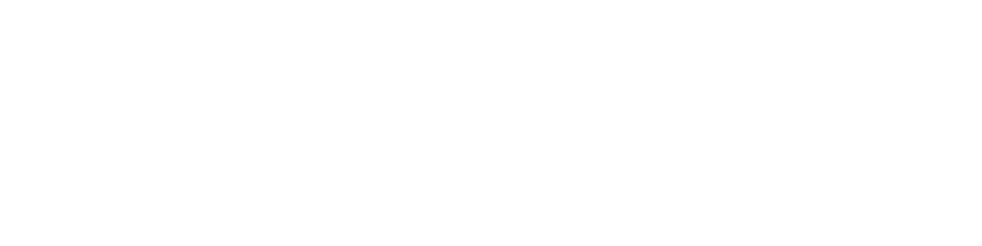
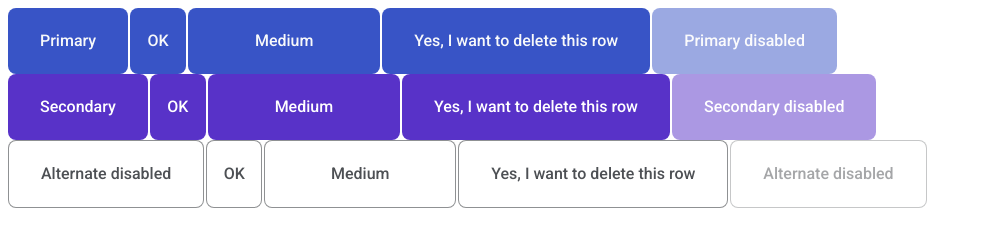
Before and after one commit to js-tasks-ru/htmlcss-20230227_msdm83, a website: page 03-lection1/01-button/index.html in a window 1280 px wide. Shown: the whole page, without its empty margins (0-982 px from the left). Drawn offline with Linux system fonts and the light colour scheme.

Commit message:
accordion + button + page

```diff
--- a/03-lection1/01-button/button.css
+++ b/03-lection1/01-button/button.css
@@ -1 +1,70 @@
 /* Стилизация кнопки */
+.button {
+  font-family: 'Roboto', sans-serif;
+  font-weight: 500;
+  font-size: 2rem;
+  line-height: 2.25rem;
+
+  box-sizing: border-box;
+  padding: 3rem 4rem;
+  cursor: pointer;
+  border: none;
+  border-radius: 1rem;
+  transition: opacity 200ms ease-in-out, background 200ms ease-in-out;
+}
+
+.button:disabled {
+  opacity: 0.5;
+  cursor: default;
+  user-select: none;
+}
+
+.button--primary {
+  background-color: var(--blue-90);
+  color: var(--grey-1);
+}
+
+.button--primary:hover {
+  background-color: var(--blue);
+}
+
+.button--primary:active {
+  background-color: var(--blue-95);
+}
+
+.button--secondary {
+  background-color: var(--purple-90);
+  color: var(--white);
+}
+
+.button--secondary:hover {
+  background-color: var(--purple);
+}
+
+.button--secondary:active {
+  background-color: var(--purple-95);
+}
+
+.button--alternate {
+  background-color: var(--white);
+  color: var(--black-80);
+  border: 1px solid var(--black-50);
+}
+
+.button--alternate:hover {
+  border-color: var(--black);
+}
+
+.button--alternate:active {
+  border-color: var(--black-80);
+}
+
+.button--small {
+  width: 7rem;
+  padding-left: 2rem;
+  padding-right: 2rem;
+}
+
+.button--medium {
+  width: 24rem;
+}
--- a/03-lection1/01-button/index.html
+++ b/03-lection1/01-button/index.html
@@ -4,8 +4,29 @@
 <head>
   <link rel="stylesheet" href="../../assets/css/main.css">
   <link rel="stylesheet" href="./button.css">
+  <title>Button</title>
 </head>
 <body>
-
+<div>
+  <button class="button button--primary">Primary</button>
+  <button class="button button--primary button--small">OK</button>
+  <button class="button button--primary button--medium">Medium</button>
+  <button class="button button--primary">Yes, I want to delete this row</button>
+  <button class="button button--primary" disabled>Primary disabled</button>
+</div>
+<div>
+  <button class="button button--secondary">Secondary</button>
+  <button class="button button--secondary button--small">OK</button>
+  <button class="button button--secondary button--medium">Medium</button>
+  <button class="button button--secondary">Yes, I want to delete this row</button>
+  <button class="button button--secondary" disabled>Secondary disabled</button>
+</div>
+<div>
+  <button class="button button--alternate">Alternate disabled</button>
+  <button class="button button--alternate button--small">OK</button>
+  <button class="button button--alternate button--medium">Medium</button>
+  <button class="button button--alternate">Yes, I want to delete this row</button>
+  <button class="button button--alternate" disabled>Alternate disabled</button>
+</div>
 </body>
 </html>
--- a/assets/css/main.css
+++ b/assets/css/main.css
@@ -2,10 +2,22 @@
 
 :root {
     --white: #ffffff;
-    --black: #212429;
+    --black: rgba(33, 36, 41);
+    --black-80: rgba(33, 36, 41, 0.8);
+    --black-50: rgba(33, 36, 41, 0.5);
     --pink: #F784AD;
-    --purple: #7048E8;
-    --blue: #374FC7;
+    --purple: rgba(80, 40, 198);
+    --purple-95: rgba(80, 40, 198, 0.95);
+    --purple-90: rgba(80, 40, 198, 0.95);
+    /*2342C0*/
+    --blue: rgba(35, 66, 192, 1);
+    --blue-95: rgba(35, 66, 192, 0.95);
+    --blue-90: rgba(35, 66, 192, 0.9);
+    /*--blue-80: rgba(35, 66, 192, 0.8);*/
+    /*--blue-70: rgba(35, 66, 192, 0.7);*/
+    /*--blue-60: rgba(35, 66, 192, 0.6);*/
+    /*--blue-50: rgba(35, 66, 192, 0.5);*/
+    /*--blue-30: rgba(35, 66, 192, 0.3);*/
     --red: #F03D3E;
     --grey-1: #F8F9FA;
     --grey-2: #DDE2E5;
@@ -17,8 +29,10 @@
 
     --primary: var(--blue);
     --secondary: var(--purple);
+
+    --base-size: 8px;
 }
 
-* {
-    font-family: 'Roboto', sans-serif;
+html {
+    font-size: var(--base-size);
 }
--- a/assets/fonts/fonts.css
+++ b/assets/fonts/fonts.css
@@ -1 +1,2 @@
 @import url('https://fonts.googleapis.com/css2?family=Roboto:ital,wght@0,100;0,300;0,400;0,500;0,700;0,900;1,100;1,300;1,400;1,500;1,700;1,900&display=swap');
+@import url('https://fonts.googleapis.com/css2?family=Inter:ital,wght@0,100;0,300;0,400;0,500;0,700;0,900;1,100;1,300;1,400;1,500;1,700;1,900&display=swap');
```
Also changed, not shown: 03-lection1/02-accordion/accordion.css (+47 -0 lines), 03-lection1/02-accordion/index.html (+25 -5 lines), components/page/page.css (added, +41 -0 lines), index.html (+16 -6 lines). Lines whose indentation alone changed are shown as unchanged.
